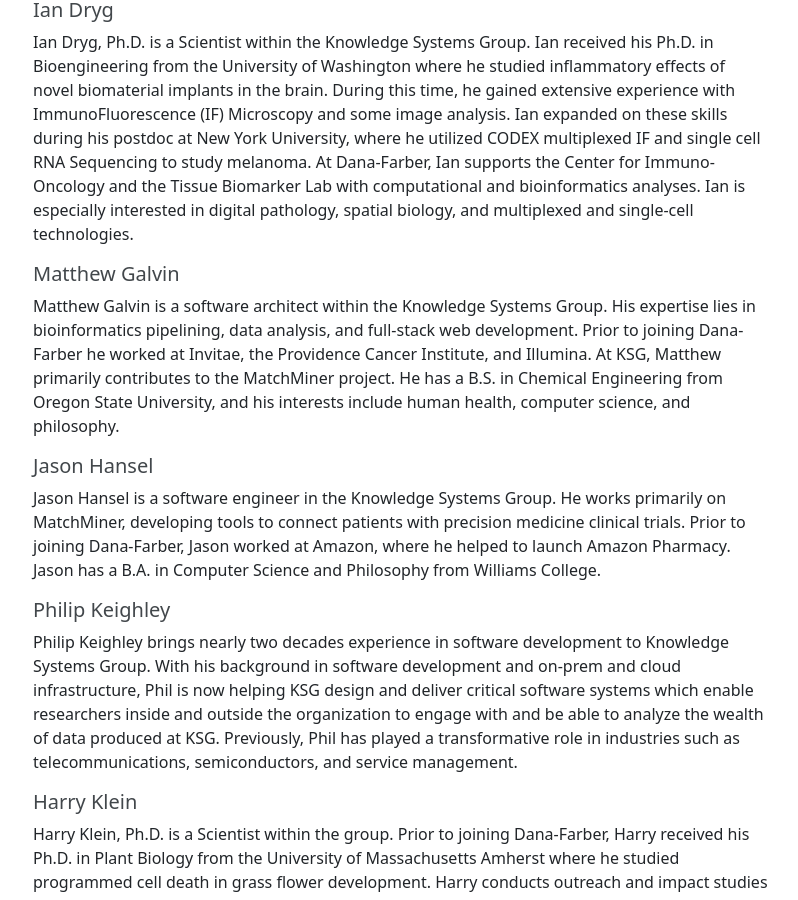
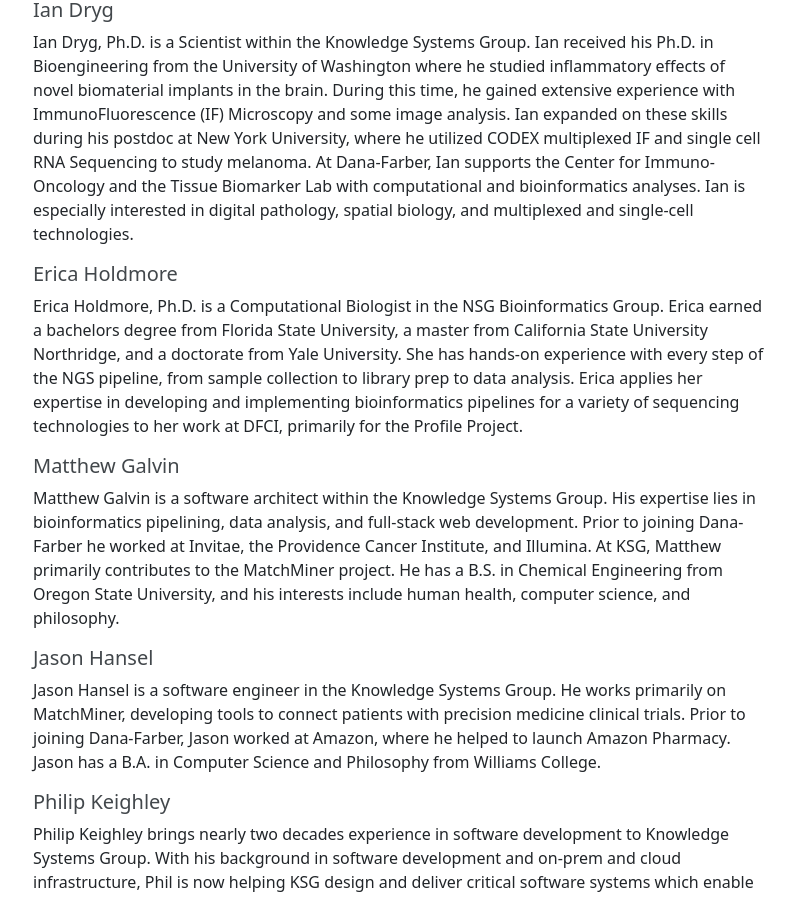
Before and after one commit to dfci/ksg_web, a Jekyll site: the page built from _pages/team.markdown, in a window 1280 px wide and 900 px high, scrolled down 1168 px. Shown: the whole window, without its empty margins (49-847 px from the left). Built offline with Jekyll 4.4.1, drawn with Linux system fonts in a browser that asks for light colours.

Commit message:
Added Erica

```diff
--- a/_pages/team.markdown
+++ b/_pages/team.markdown
@@ -18,6 +18,9 @@ Michael D'Eletto is the Lead Software Engineer for the Profile team within the K
 
 ## Ian Dryg
 Ian Dryg, Ph.D. is a Scientist within the Knowledge Systems Group. Ian received his Ph.D. in Bioengineering from the University of Washington where he studied inflammatory effects of novel biomaterial implants in the brain. During this time, he gained extensive experience with ImmunoFluorescence (IF) Microscopy and some image analysis. Ian expanded on these skills during his postdoc at New York University, where he utilized CODEX multiplexed IF and single cell RNA Sequencing to study melanoma. At Dana-Farber, Ian supports the Center for Immuno-Oncology and the Tissue Biomarker Lab with computational and bioinformatics analyses. Ian is especially interested in digital pathology, spatial biology, and multiplexed and single-cell technologies.
+
+## Erica Holdmore
+Erica Holdmore, Ph.D. is a Computational Biologist in the NSG Bioinformatics Group. Erica earned a bachelors degree from Florida State University, a master from California State University Northridge, and a doctorate from Yale University. She has hands-on experience with every step of the NGS pipeline, from sample collection to library prep to data analysis. Erica applies her expertise in developing and implementing bioinformatics pipelines for a variety of sequencing technologies to her work at DFCI, primarily for the Profile Project.
 
 ## Matthew Galvin
 Matthew Galvin is a software architect within the Knowledge Systems Group. His expertise lies in bioinformatics pipelining, data analysis, and full-stack web development. Prior to joining Dana-Farber he worked at Invitae, the Providence Cancer Institute, and Illumina. At KSG, Matthew primarily contributes to the MatchMiner project.  He has a B.S. in Chemical Engineering from Oregon State University, and his interests include human health, computer science, and philosophy.
```
